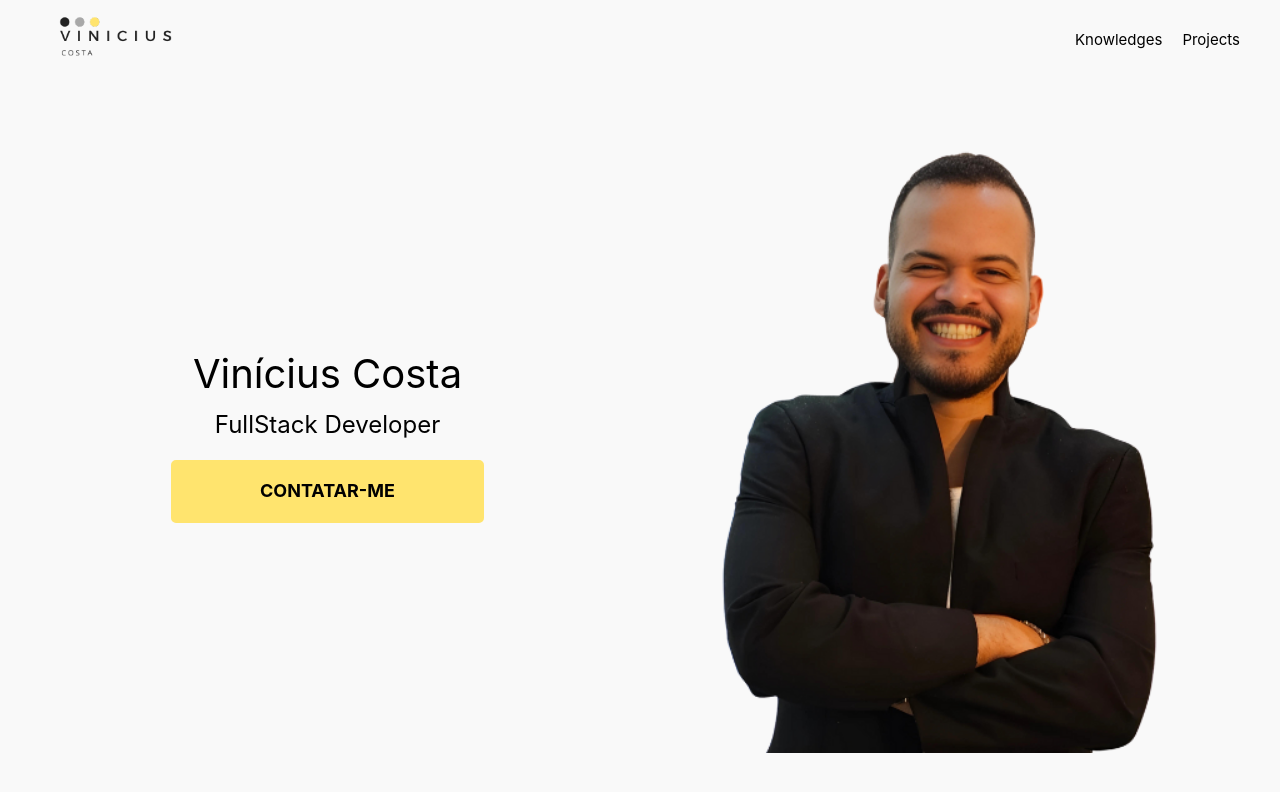
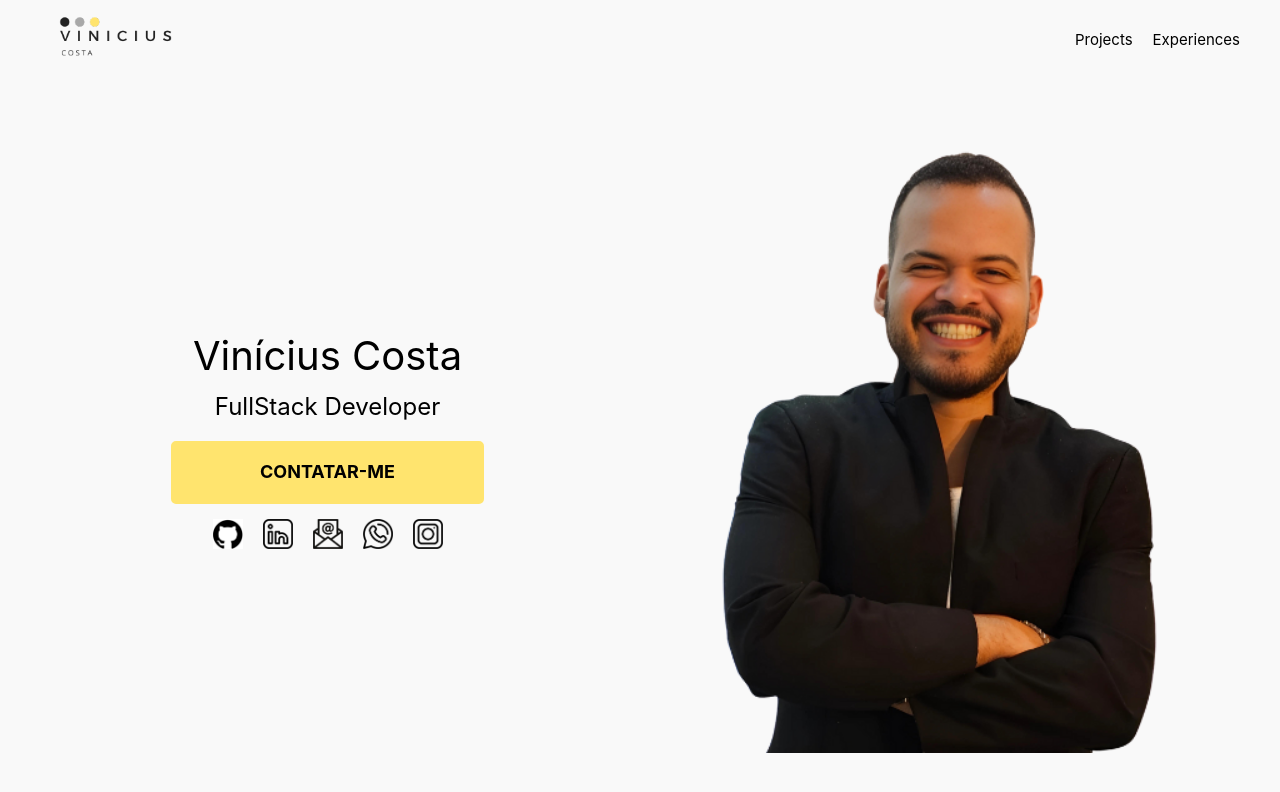
Before and after one commit to Ptedx/personal-site, a Vue app: page / in a window 1280 px wide. Shown: the top 792 px of the page. Built offline with nearby package versions, Linux system fonts and the light colour scheme.

Commit message:
feature: implemented links to social media

```diff
--- a/index.html
+++ b/index.html
@@ -5,8 +5,8 @@
     <link rel="icon" href="/Logo.ico">
     <meta name="viewport" content="width=device-width, initial-scale=1.0">
     <title>Vinícius</title>
-    <link rel="preload" href=".src/assets/img/Vinicius-logo.png" as="image">
-    <link rel="preload" href=".src/assets/img/Profile_s_bg.png" as="image">
+    <link rel="preload" href="src/assets/img/Vinicius-logo.png" as="image">
+    <link rel="preload" href="src/assets/img/Profile_s_bg.png" as="image">
   </head>
   <body>
     <div id="app"></div>
--- a/src/App.vue
+++ b/src/App.vue
@@ -1,7 +1,6 @@
 <script setup lang="ts">
   import Menu from './components/sections/Menu.vue';
   import HomeView from './views/HomeView.vue';
-
 </script>
 
 <template>
--- a/src/components/sections/HeroSection.vue
+++ b/src/components/sections/HeroSection.vue
@@ -19,6 +19,24 @@
           <h1>Vinícius Costa</h1>
           <h3>FullStack Developer</h3>
           <Button link="https://w.app/viniciusNunes" />
+          <div class="socialLinks">
+            <a href="https://github.com/Ptedx" target="_blank">
+                <img src="../../assets/img/github.png" alt="github link" width="30px">
+            </a>
+            <a href="https://www.linkedin.com/in/vinicosta37/" target="_blank">
+                <img src="../../assets/img/Linkedin.png" alt="linkedin link" width="30px">
+            </a>
+            <a href="mailto:vinicosta37@gmail.com" target="_blank">
+                <img src="../../assets/img/email.png" alt="email link" width="30px">
+            </a>
+            <a href="https://w.app/viniciusNunes" target="_blank">
+                <img src="../../assets/img/Cellphone.png" alt="instagram link" width="30px">
+            </a>
+            <a href="https://www.instagram.com/vinic.nunes/" target="_blank">
+                <img src="../../assets/img/instagram.png" alt="instagram link" width="30px">
+            </a>
+
+          </div>
         </div>
         <div class="image">
           <img src="../../assets/img/Profile_s_bg.png" ref="image" alt="Main Photo" width="100%" height="100%">
@@ -67,4 +85,8 @@
             width: 100%;
         }
     }
+    .socialLinks{
+        display: flex;
+        gap:20px;
+    }
 </style>
--- a/src/components/sections/Menu.vue
+++ b/src/components/sections/Menu.vue
@@ -1,6 +1,5 @@
 <script setup lang="ts">
     import { onMounted, onUnmounted, ref } from 'vue';
-    import { RouterLink } from 'vue-router'
     import {debounce} from 'lodash'
     const isMobile = ref(false)
     const menu = ref<HTMLDivElement>()
@@ -13,7 +12,6 @@
 
     const debounceFunction = debounce(()=>{
         getMobileSize()
-        console.log(isMobile.value)
     }, 1000/60)
 
     function handleScroll(){
@@ -45,8 +43,8 @@
     <nav ref="menu" :class="{'nav-background': hasScrolled, '': !hasScrolled}">
         <a href="/"><img class="menu-icon" src="../../assets/img/Vinicius-logo.png" alt="Logo Vini"></a>
         <div class="links" v-if="!isMobile">
-            <a class="link" href="#projectSection">Knowledges</a>
-            <a class="link" href="#workSection">Projects</a>
+            <a class="link" href="#projectSection">Projects</a>
+            <a class="link" href="#workSection">Experiences</a>
         </div>
         <div class="links" v-else>
             <button><img src="..\..\assets\img\BurguerMenu.png" width="40px" alt="Menu Icon" srcset=""></button>
```
